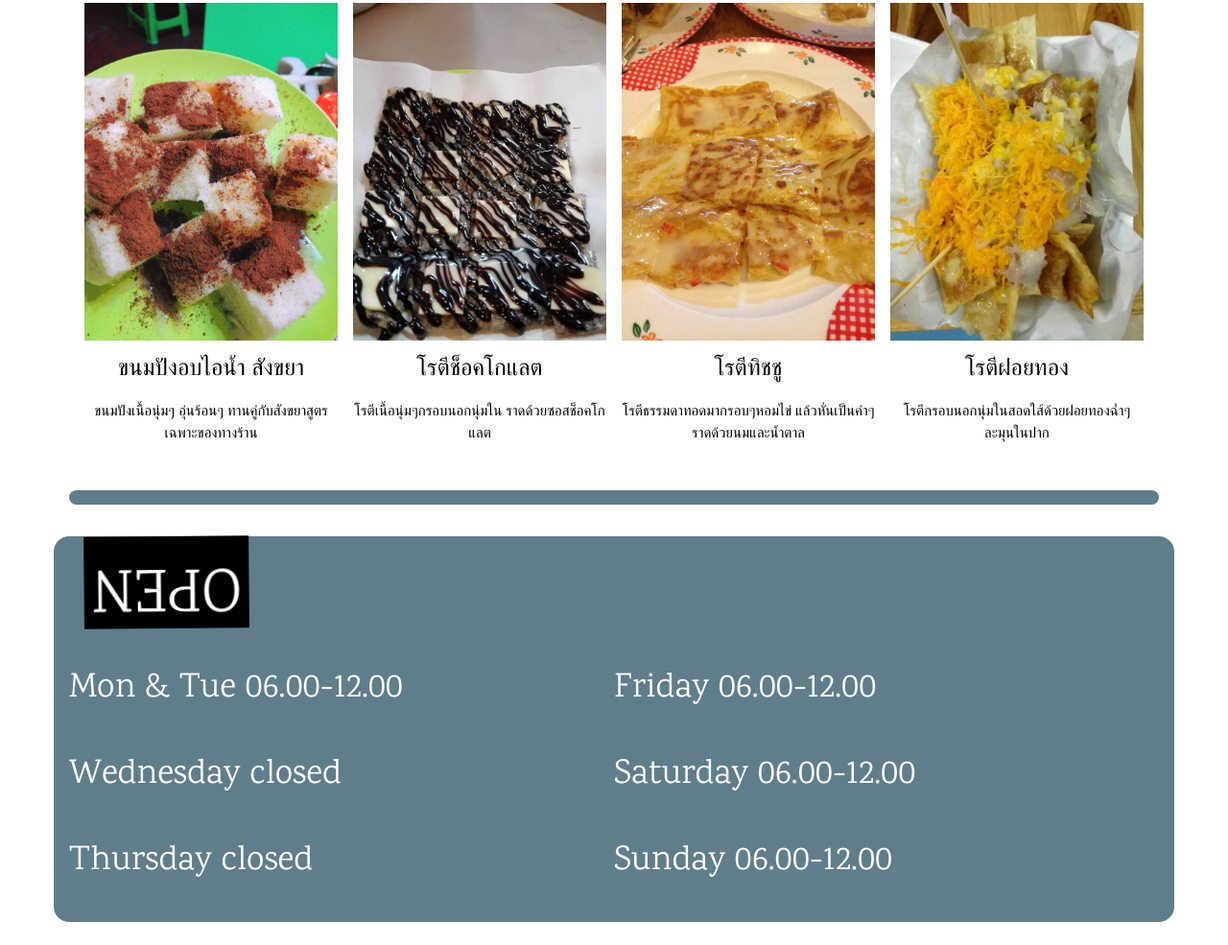
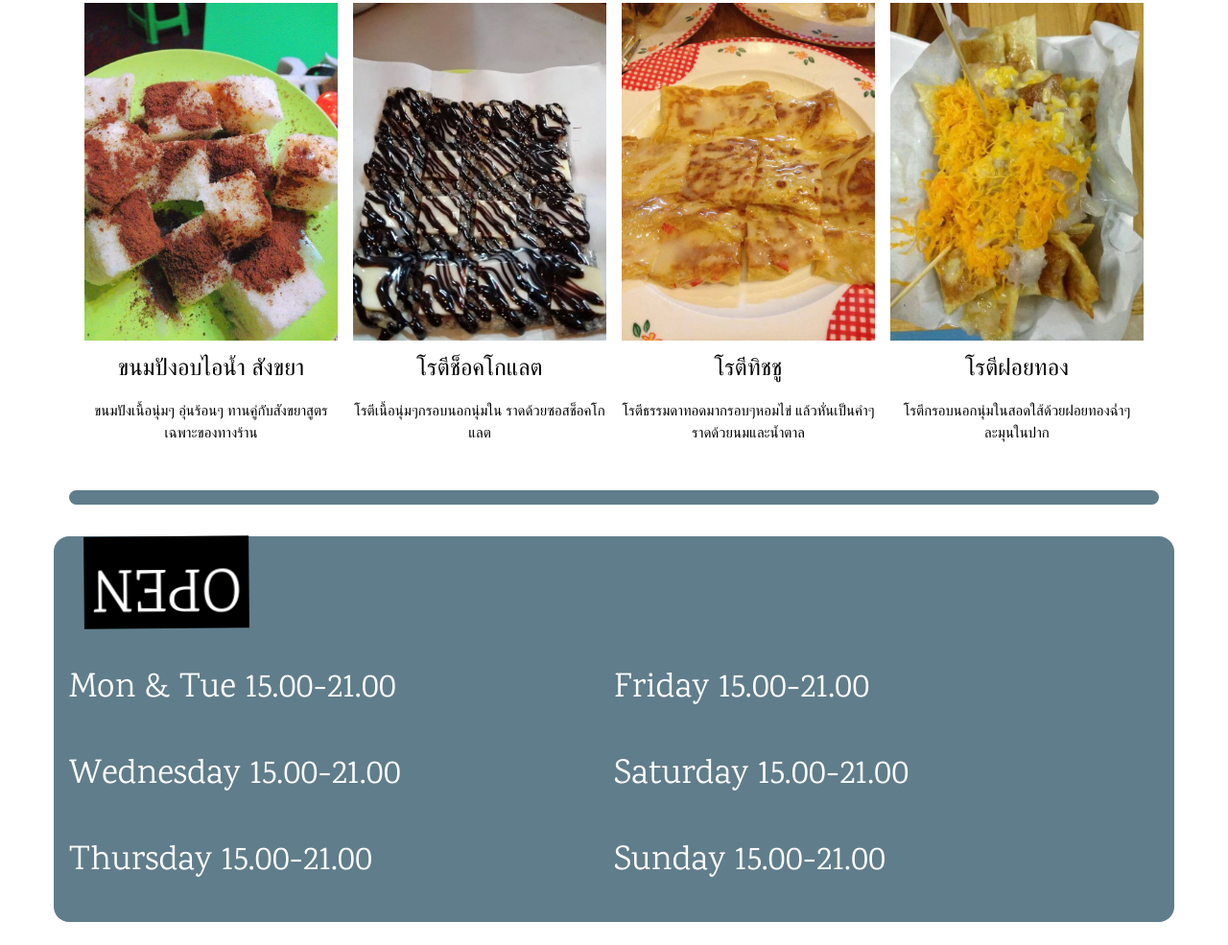
Before and after one commit to siriyakorn31/roti, a plain HTML site: page index.html in a window 1280 px wide. Shown: the part 690-1675 px from the top of the page at 96% size. Drawn offline with Linux system fonts and the light colour scheme.

Commit message:
Update index.html

```diff
--- a/index.html
+++ b/index.html
@@ -101,14 +101,14 @@ body,h1,h2,h3,h4,h5,h6 {font-family: "Karma", sans-serif}
 
   <div class="w3-row">
     <div class="w3-col s6">
-      <h1><p>Mon & Tue 06.00-12.00</p><h1>
-      <h1><p>Wednesday closed</p><h1>
-    <h1><p>Thursday closed</p><h1>
+      <h1><p>Mon & Tue 15.00-21.00</p><h1>
+      <h1><p>Wednesday 15.00-21.00</p><h1>
+    <h1><p>Thursday 15.00-21.00</p><h1>
     </div>
     <div class="w3-col s6">
-      <h1><p>Friday 06.00-12.00</p><h1>
-      <h1><p>Saturday 06.00-12.00</p><h1>
-      <h1><p>Sunday 06.00-12.00</p><h1>
+      <h1><p>Friday 15.00-21.00</p><h1>
+      <h1><p>Saturday 15.00-21.00</p><h1>
+      <h1><p>Sunday 15.00-21.00</p><h1>
     </div>
   </div>
 
```
